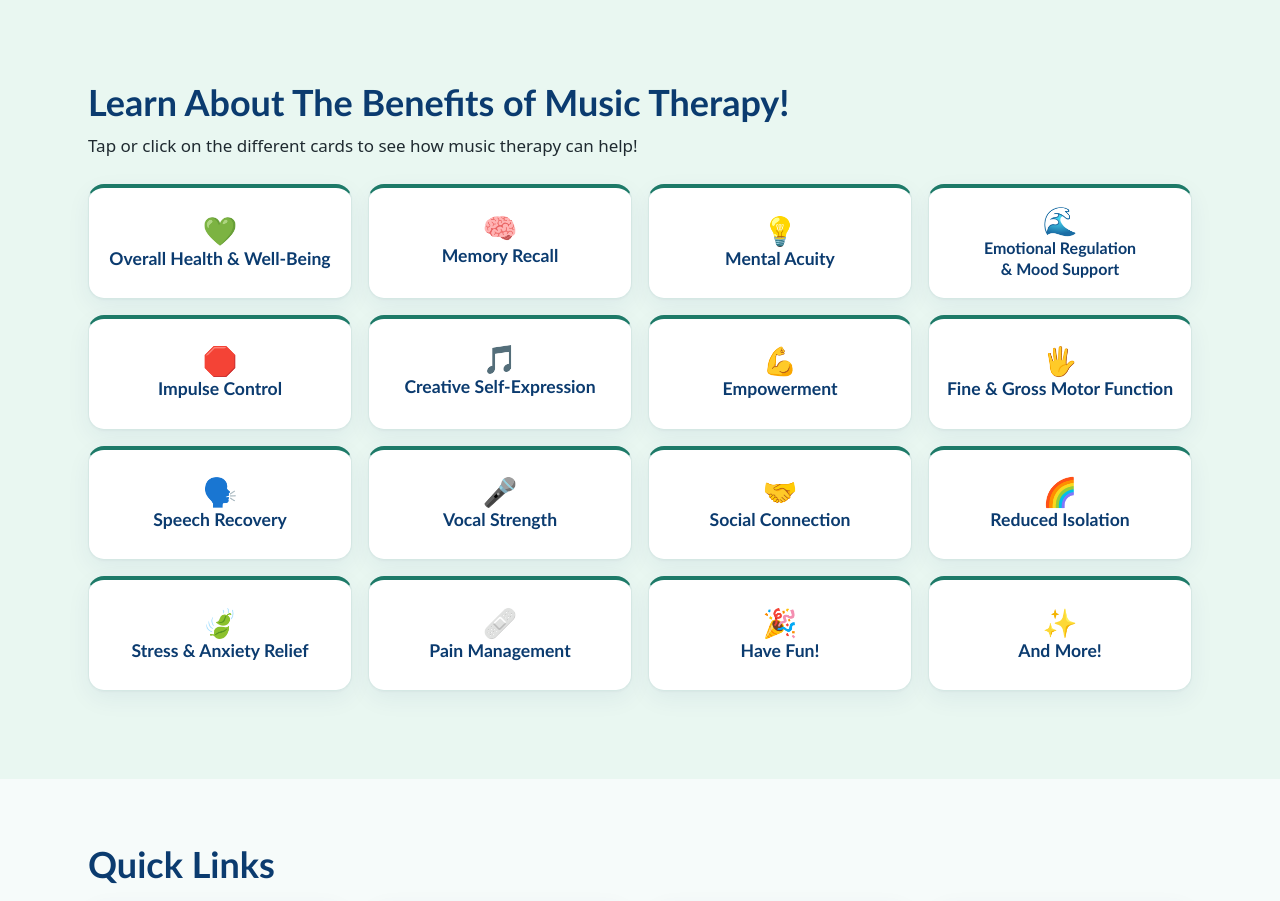
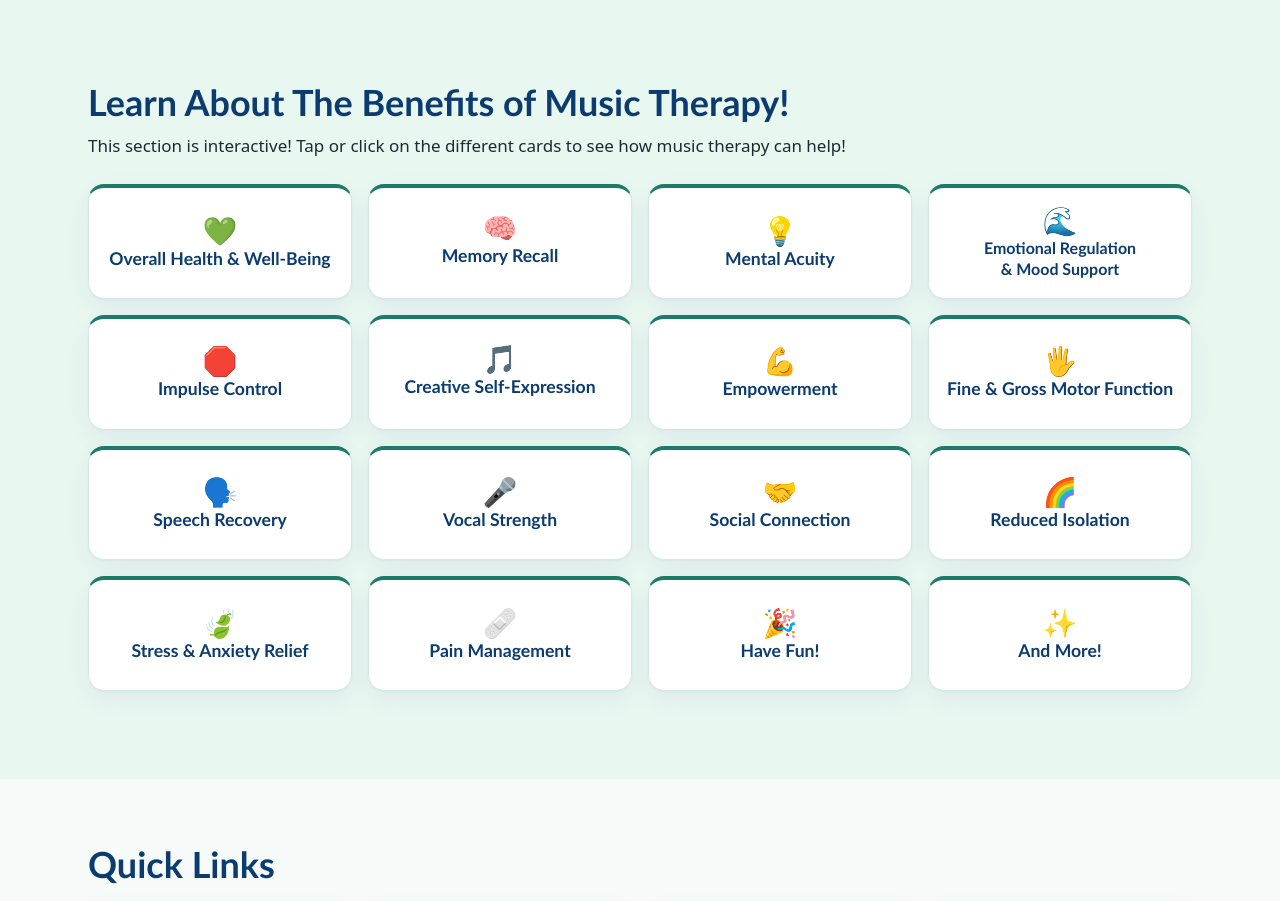
Before and after one commit to jbarber13/palladia, a SvelteKit app: page / in a window 1280 px wide. Shown: the part 1400-2301 px from the top of the page. Built offline with nearby package versions, Linux system fonts and the light colour scheme.

Commit message:
Mention that the benefits section is interactive in its description

```diff
--- a/src/routes/+page.svelte
+++ b/src/routes/+page.svelte
@@ -176,7 +176,8 @@
 <Section tone="muted">
 	<h2 class="benefits-heading">Learn About The Benefits of Music Therapy!</h2>
 	<p class="benefits-intro">
-		Tap or click on the different cards to see how music therapy can help!
+		This section is interactive! Tap or click on the different cards to see how music therapy can
+		help!
 	</p>
 	<ul class="benefits">
 		{#each benefits as card (card.title)}
```
